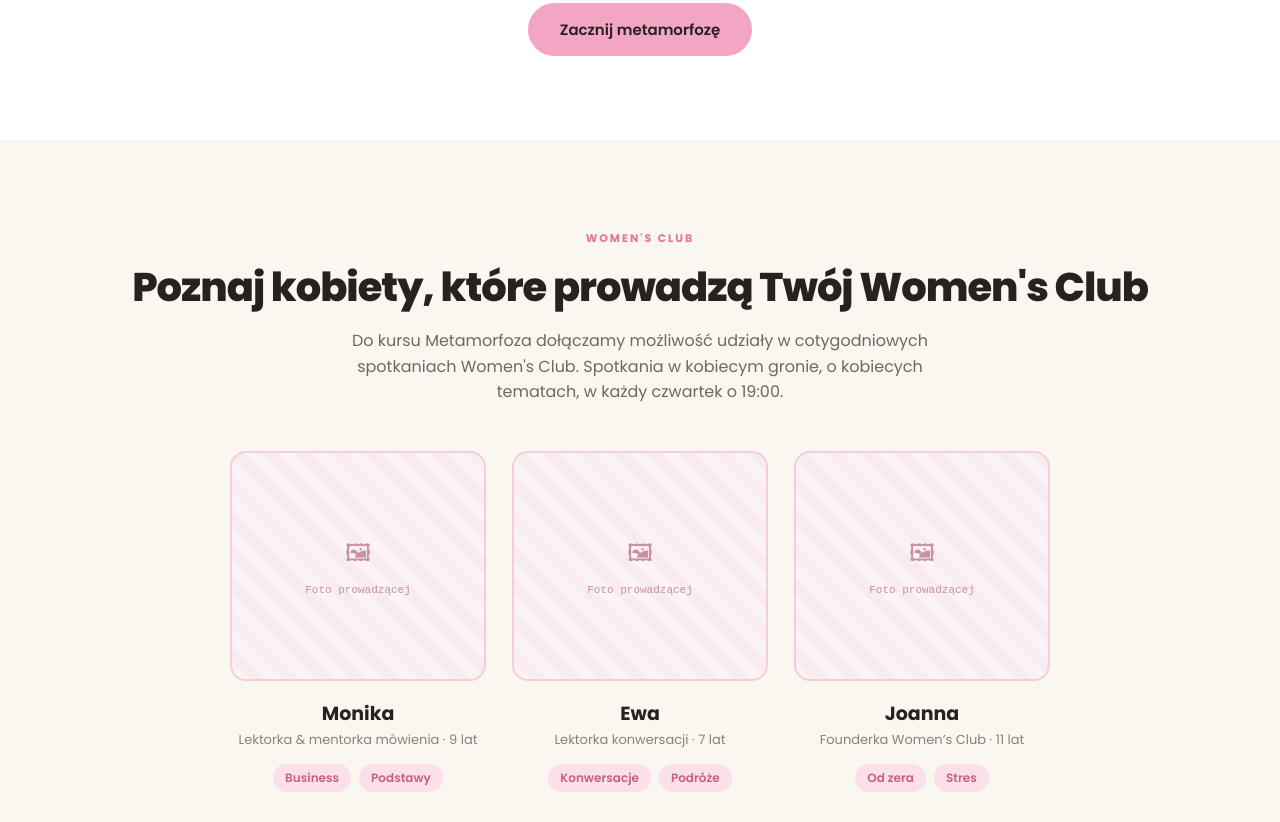
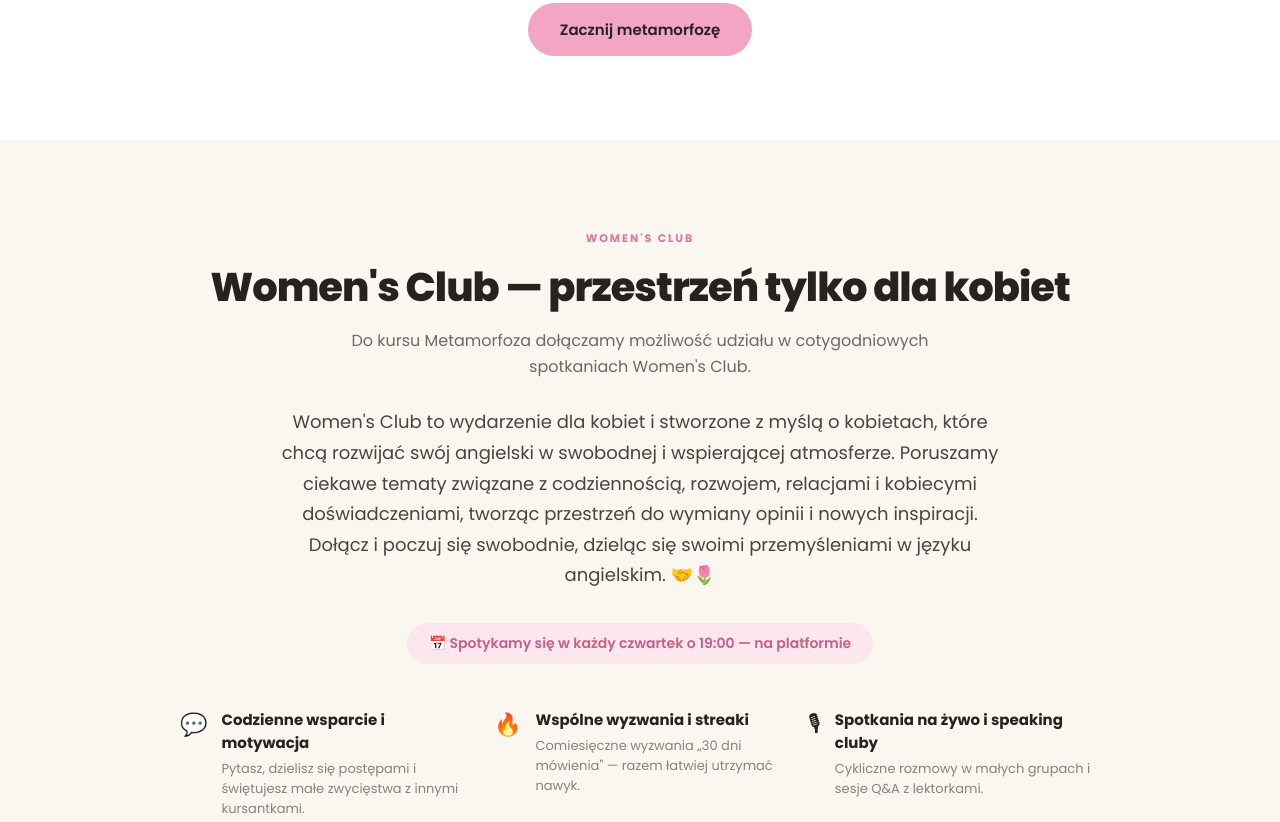
Before and after one commit to kat0000012/metamorfoza-jezykowa, a plain HTML site: page index.html in a window 1280 px wide. Shown: the part 4410-5232 px from the top of the page. Drawn offline with nearby package versions, Linux system fonts and the light colour scheme.

Commit message:
feat: przebudowa sekcji Women's Club — usunięcie kart prowadzących, dodanie opisu i terminu spotkań (#1)
Usunięto grid z trzema kartami prowadzących (Monika/Ewa/Joanna) wraz z
placeholderami zdjęć, rolami i tagami oraz powiązaną tablicą danych w JS.
W ich miejsce dodano nowy nagłówek, blok opisowy (18px, max-width 720px)
i badge z informacją o terminie spotkań. Zachowano eyebrow, perki, CTA
i paletę kolorów. Wyczyszczono nieużywane style CSS (.club-grid).

Co-authored-by: Claude Opus 4.6 (1M context) <noreply@anthropic.com>

```diff
--- a/index.html
+++ b/index.html
@@ -81,14 +81,12 @@
   /* Card hover lift */
   .pain-grid > div,
   .steps-grid > div,
-  .reviews-grid > div,
-  .club-grid > div {
+  .reviews-grid > div {
     transition: transform 0.25s ease, box-shadow 0.25s ease;
   }
   .pain-grid > div:hover,
   .steps-grid > div:hover,
-  .reviews-grid > div:hover,
-  .club-grid > div:hover {
+  .reviews-grid > div:hover {
     transform: translateY(-4px);
     box-shadow: 0 12px 32px rgba(40,30,30,.10);
   }
@@ -132,7 +130,6 @@
     .reviews-section { padding: 60px 24px !important; }
     .reviews-grid { grid-template-columns: repeat(2, 1fr) !important; }
     .club-section { padding: 60px 24px !important; }
-    .club-grid { grid-template-columns: repeat(2, 1fr) !important; }
     .perks-grid { grid-template-columns: repeat(2, 1fr) !important; }
     .materials-section { padding: 60px 24px !important; }
     .materials-grid { grid-template-columns: 1fr 1fr !important; }
@@ -240,7 +237,6 @@
 
     .club-section { padding: 48px 18px !important; }
     .club-section h2 { font-size: 28px !important; }
-    .club-grid { grid-template-columns: 1fr !important; max-width: 100% !important; gap: 20px !important; }
     .perks-grid { grid-template-columns: 1fr !important; max-width: 100% !important; text-align: center !important; }
     .perks-grid > div { flex-direction: column !important; align-items: center !important; }
     .perk-emoji { font-size: 28px !important; }
@@ -295,7 +291,7 @@
     // Grids that stagger their children
     var gridClasses = [
       '.pain-grid', '.steps-grid', '.reviews-grid',
-      '.club-grid', '.perks-grid', '.materials-grid'
+      '.perks-grid', '.materials-grid'
     ];
     gridClasses.forEach(function(sel) {
       var el = root.querySelector(sel);
@@ -539,24 +535,13 @@
   <section id="club" class="club-section" style="background:#faf6f0; padding:84px 40px;">
     <div style="max-width:1080px; margin:0 auto; text-align:center;">
       <span style="font-size:11px; font-weight:700; letter-spacing:2px; color:#e2749d;">WOMEN'S CLUB</span>
-      <h2 class="section-title" style="font-size:40px; font-weight:800; letter-spacing:-1px; line-height:1.12; margin:16px 0 18px;">Poznaj kobiety, które prowadzą Twój Women's Club</h2>
-      <p style="font-size:16px; color:#6f6862; max-width:640px; margin:0 auto 46px; line-height:1.6;">Do kursu Metamorfoza dołączamy możliwość udziały w cotygodniowych spotkaniach Women's Club. Spotkania w kobiecym gronie, o kobiecych tematach, w każdy czwartek o 19:00.</p>
-      <div class="club-grid" style="display:grid; grid-template-columns:repeat(3,1fr); gap:26px; max-width:820px; margin:0 auto 52px;">
-        <sc-for list="{{ club }}" as="m" hint-placeholder-count="3">
-          <div>
-            <div style="border:2px solid #f6cdda; border-radius:16px; height:230px; display:flex; flex-direction:column; align-items:center; justify-content:center; gap:8px; color:#c98fa5; background:repeating-linear-gradient(45deg,#fbf3f6,#fbf3f6 12px,#f8ecf1 12px,#f8ecf1 24px);">
-              <span style="font-size:24px;">🖼</span>
-              <span style="font-family:monospace; font-size:11px;">Foto prowadzącej</span>
-            </div>
-            <div style="font-size:19px; font-weight:700; margin-top:18px;">{{ m.name }}</div>
-            <div style="font-size:13px; color:#8a8279; margin-top:2px;">{{ m.role }}</div>
-            <div style="display:flex; gap:8px; justify-content:center; margin-top:14px; flex-wrap:wrap;">
-              <sc-for list="{{ m.tags }}" as="tg" hint-placeholder-count="2">
-                <span style="background:#fbe0e9; color:#c65f88; font-size:12px; font-weight:600; padding:5px 12px; border-radius:999px;">{{ tg }}</span>
-              </sc-for>
-            </div>
-          </div>
-        </sc-for>
+      <h2 class="section-title" style="font-size:40px; font-weight:800; letter-spacing:-1px; line-height:1.12; margin:16px 0 18px;">Women's Club — przestrzeń tylko dla kobiet</h2>
+      <p style="font-size:16px; color:#6f6862; max-width:640px; margin:0 auto 28px; line-height:1.6;">Do kursu Metamorfoza dołączamy możliwość udziału w cotygodniowych spotkaniach Women's Club.</p>
+      <div style="max-width:720px; margin:0 auto 32px; text-align:center;">
+        <p style="font-size:18px; color:#4a443f; line-height:1.7; margin:0;">Women's Club to wydarzenie dla kobiet i stworzone z myślą o kobietach, które chcą rozwijać swój angielski w swobodnej i wspierającej atmosferze. Poruszamy ciekawe tematy związane z codziennością, rozwojem, relacjami i kobiecymi doświadczeniami, tworząc przestrzeń do wymiany opinii i nowych inspiracji. Dołącz i poczuj się swobodnie, dzieląc się swoimi przemyśleniami w języku angielskim. 🤝🌷</p>
+      </div>
+      <div style="margin:0 auto 44px;">
+        <span style="display:inline-block; background:#FCE7EF; color:#c65f88; font-size:14px; font-weight:600; padding:10px 22px; border-radius:999px; line-height:1.5;">📅 Spotykamy się w każdy czwartek o 19:00 — na platformie</span>
       </div>
       <div class="perks-grid" style="display:grid; grid-template-columns:repeat(3,1fr); gap:22px; text-align:left; max-width:920px; margin:0 auto 44px;">
         <sc-for list="{{ perks }}" as="pk" hint-placeholder-count="3">
@@ -870,11 +855,6 @@ class Component extends DCLogic {
       dzialy,
       tabs,
       visibleReviews,
-      club: [
-        { name: 'Monika', role: 'Lektorka & mentorka mówienia · 9 lat', tags: ['Business', 'Podstawy'] },
-        { name: 'Ewa', role: 'Lektorka konwersacji · 7 lat', tags: ['Konwersacje', 'Podróże'] },
-        { name: 'Joanna', role: 'Founderka Women\u2019s Club · 11 lat', tags: ['Od zera', 'Stres'] }
-      ],
       perks: [
         { emoji: '💬', title: 'Codzienne wsparcie i motywacja', text: 'Pytasz, dzielisz się postępami i świętujesz małe zwycięstwa z innymi kursantkami.' },
         { emoji: '🔥', title: 'Wspólne wyzwania i streaki', text: 'Comiesięczne wyzwania „30 dni mówienia" — razem łatwiej utrzymać nawyk.' },
```
